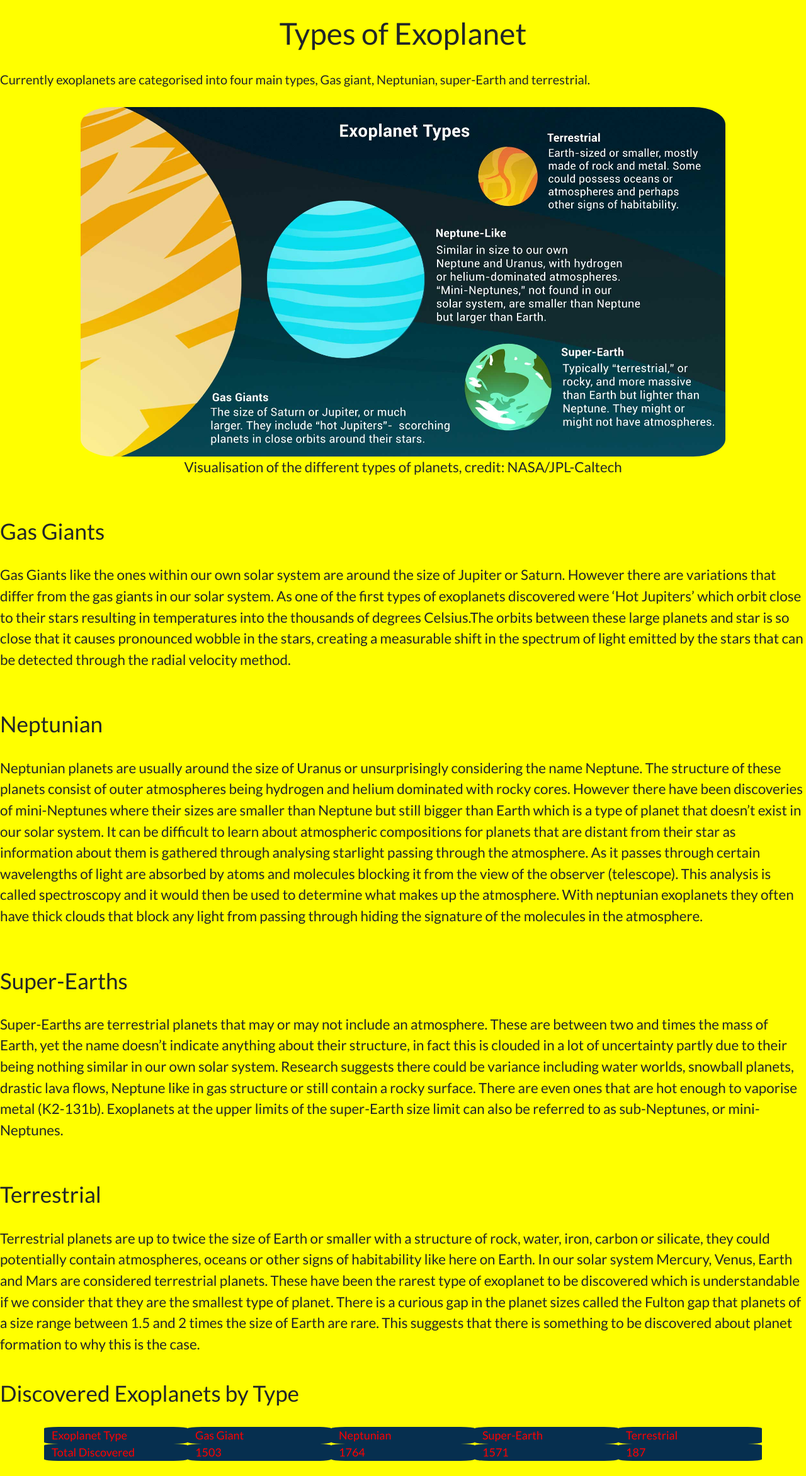
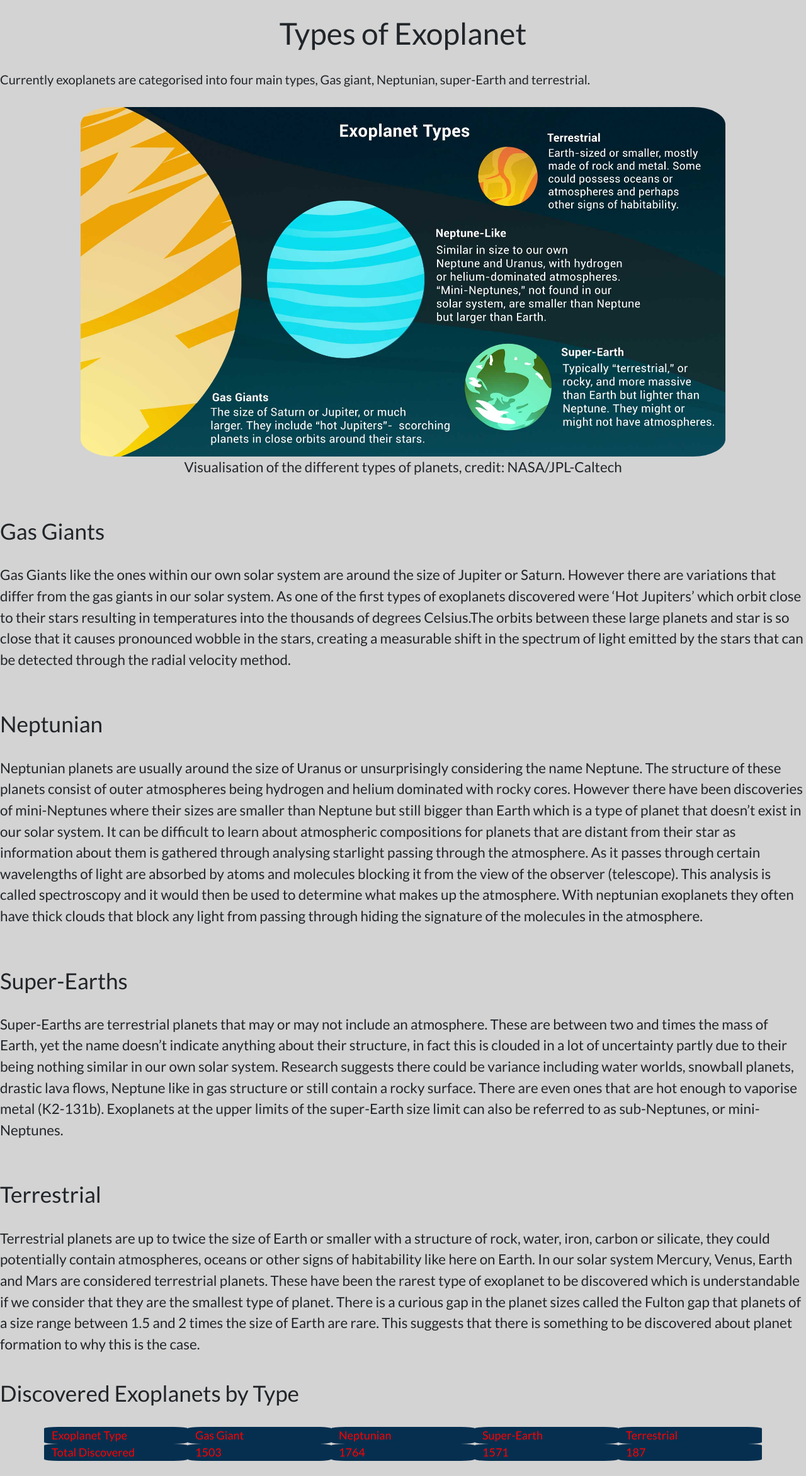
Before and after one commit to Lit-z/full_stack_project, a Flask app: page /Types in a window 1280 px wide. Shown: the part 94-2438 px from the top of the page at 63% size. Run offline with Flask 2, Linux system fonts and the light colour scheme; style sheets or scripts are compiled from the project's sources.

Commit message:
first commit

```diff
--- a/static/main.scss
+++ b/static/main.scss
@@ -8,7 +8,7 @@
 }
 
 body{
-    background-color: yellow;
+    background-color: lightgray;
 }
 
 h1, h2{
```
Also changed, not shown: 1 other file.
